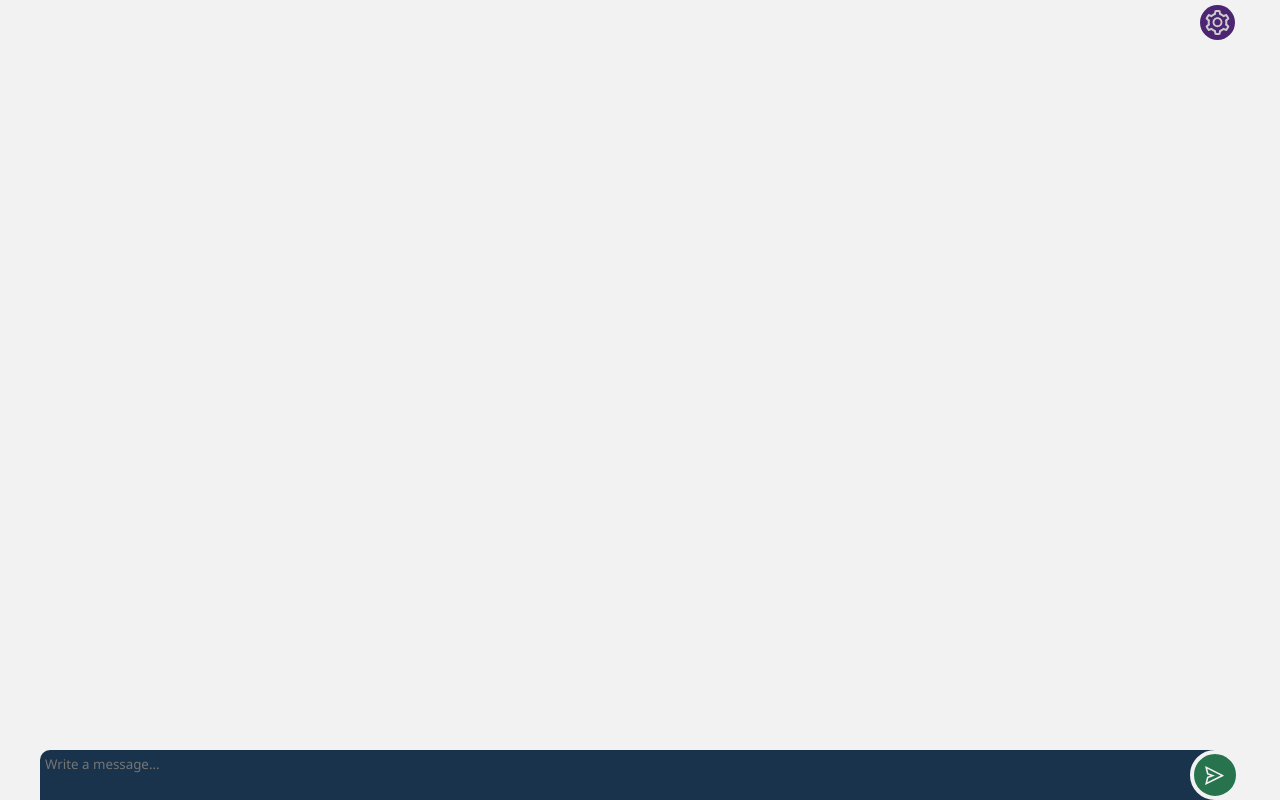
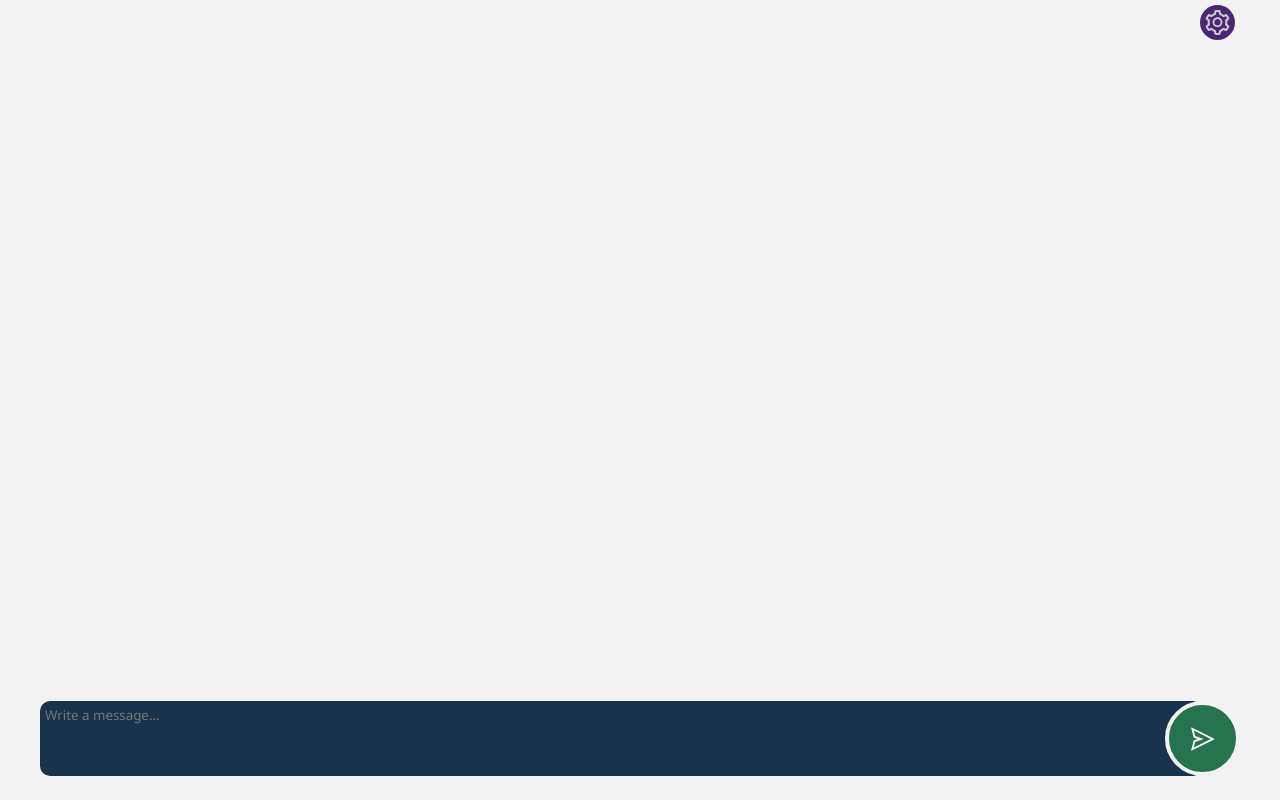
Before and after one commit to jposawa/chat-test, a React (Vite) app: page / in a window 1280 px wide. Built offline with nearby package versions, Linux system fonts and the light colour scheme.

Commit message:
Styling update

```diff
--- a/src/components/MessageSender/MessageSender.module.scss
+++ b/src/components/MessageSender/MessageSender.module.scss
@@ -23,7 +23,7 @@
   }
 
   .messageWrapper {
-    --buttonSize: 5rem;
+    --buttonSize: 7.5rem;
 
     position: relative;
     width: 100%;
@@ -40,7 +40,7 @@
       right: 0;
       bottom: 0;
       left: auto;
-      font-size: 1.2em;
+      font-size: 1.5em;
       transition: all var(--defaultTransitionTime) linear;
       background: var(--secondaryColorDark);
       color: var(--whiteColor);
@@ -72,5 +72,13 @@
         var(--topBorderRadius) - var(--widthOffset)
       );
     }
+
+    @media screen and (min-width: $desktopBreakpoint) {
+      margin-bottom: 2%;
+
+      &>textarea {
+        border-radius: var(--topBorderRadius);
+      }
+    }
   }
 }
```
